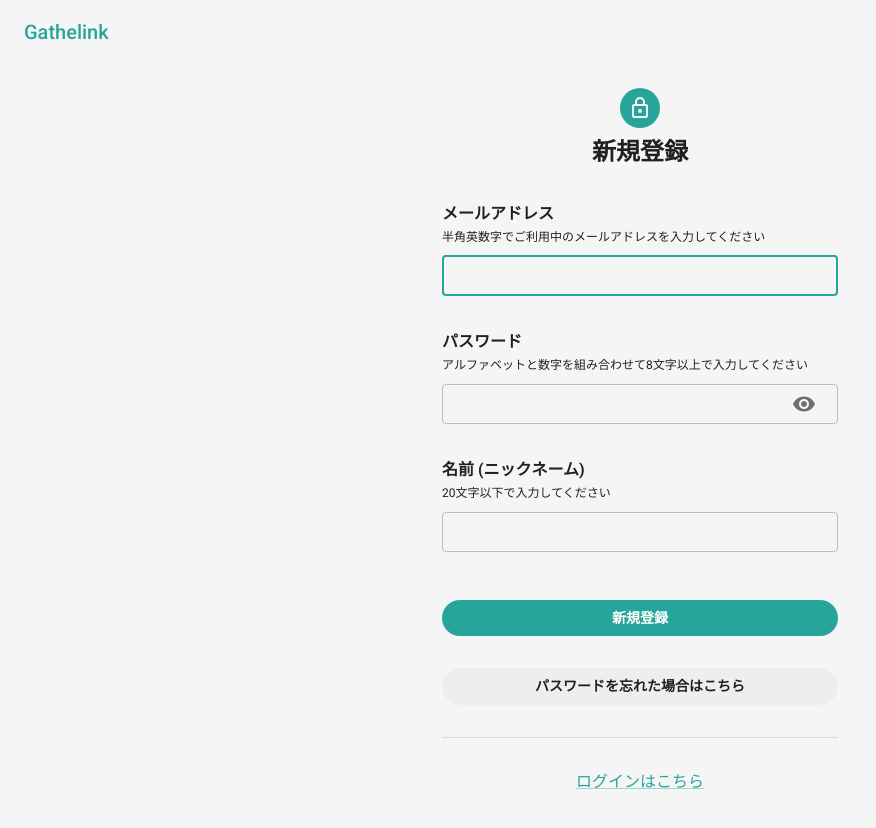
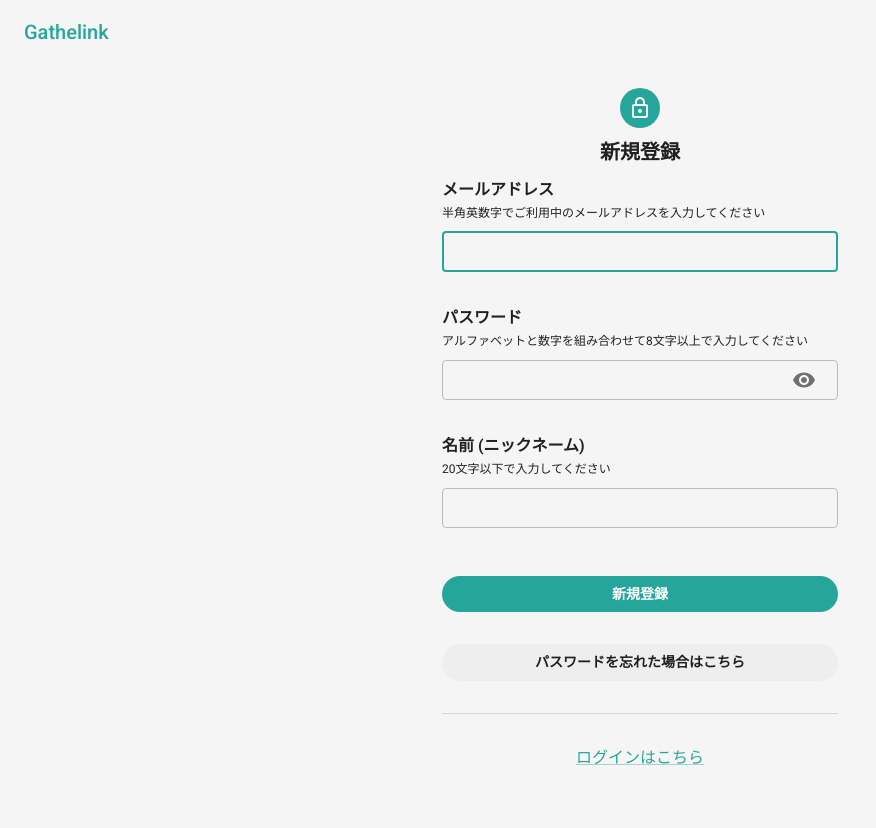
Before and after one commit to FutaMiyazaki/gathelink-ui, a React (Create React App) app: page /signup in a window 1280 px wide. Shown: the top 828 px of the page, without its empty margins (0-876 px from the left). Built offline with nearby package versions, Linux system fonts and the light colour scheme; no server answers.

Commit message:
ページ見出しコンポーネントを追加

```diff
--- /dev/null
+++ b/src/components/Elements/Heading/PageHeading.tsx
@@ -0,0 +1,12 @@
+import { Typography } from '@mui/material'
+import { FC } from 'react'
+
+type PageHeadingProps = {
+  text?: string
+}
+
+export const PageHeading: FC<PageHeadingProps> = ({ text = '...' }) => (
+  <Typography component='h1' variant='h6' sx={{ fontWeight: 'bold' }}>
+    {text}
+  </Typography>
+)
--- a/src/features/auth/components/Layout.tsx
+++ b/src/features/auth/components/Layout.tsx
@@ -4,11 +4,11 @@ import Box from '@mui/material/Box'
 import Container from '@mui/material/Container'
 import Divider from '@mui/material/Divider'
 import Stack from '@mui/material/Stack'
-import Typography from '@mui/material/Typography'
 import { FC, ReactNode } from 'react'
 import { useLocation } from 'react-router-dom'
 
 import { LinkButton } from '@/components/Elements/Button/LinkButton'
+import { PageHeading } from '@/components/Elements/Heading/PageHeading'
 import { Link } from '@/components/Elements/Link'
 
 type AuthLayoutProps = {
@@ -31,10 +31,8 @@ export const AuthLayout: FC<AuthLayoutProps> = ({ children }) => {
           <Avatar sx={{ m: 1, bgcolor: 'primary.main' }}>
             <LockOutlinedIcon />
           </Avatar>
-          <Typography component='h1' variant='h5' sx={{ mb: 3, fontWeight: 'bold' }}>
-            {location.pathname === '/signup' && '新規登録'}
-            {location.pathname === '/login' && 'ログイン'}
-          </Typography>
+          {location.pathname === '/signup' && <PageHeading text='新規登録' />}
+          {location.pathname === '/login' && <PageHeading text='ログイン' />}
         </Box>
         {children}
         <Stack direction='column' justifyContent='center' sx={{ textAlign: 'center' }}>
--- a/src/features/folder/routes/FolderDetails.tsx
+++ b/src/features/folder/routes/FolderDetails.tsx
@@ -12,6 +12,7 @@ import { useRecoilValue } from 'recoil'
 
 import { Button } from '@/components/Elements/Button'
 import { LinkButton } from '@/components/Elements/Button/LinkButton'
+import { PageHeading } from '@/components/Elements/Heading/PageHeading'
 import { PageLoading } from '@/components/Layouts/PageLoading'
 import { FavoriteFolderButton } from '@/features/favoriteFolder/components/FavoriteFolderButton'
 import { DeleteFolderDialog } from '@/features/folder/components/DeleteFolderDialog'
@@ -47,9 +48,7 @@ export const FolderDetails: FC = () => {
       <Box sx={{ bgcolor: '#ffffff', borderRadius: 4, p: 3, mb: 4 }}>
         <Stack alignItems='flex-start' direction='row' justifyContent='space-between'>
           <Box>
-            <Typography component='h1' variant='h6' sx={{ fontWeight: 'bold' }}>
-              {folder?.name}
-            </Typography>
+            <PageHeading text={folder?.name} />
             <Typography color='secondary.dark' variant='subtitle2'>
               作成者：{folder?.user?.name}
             </Typography>
```
